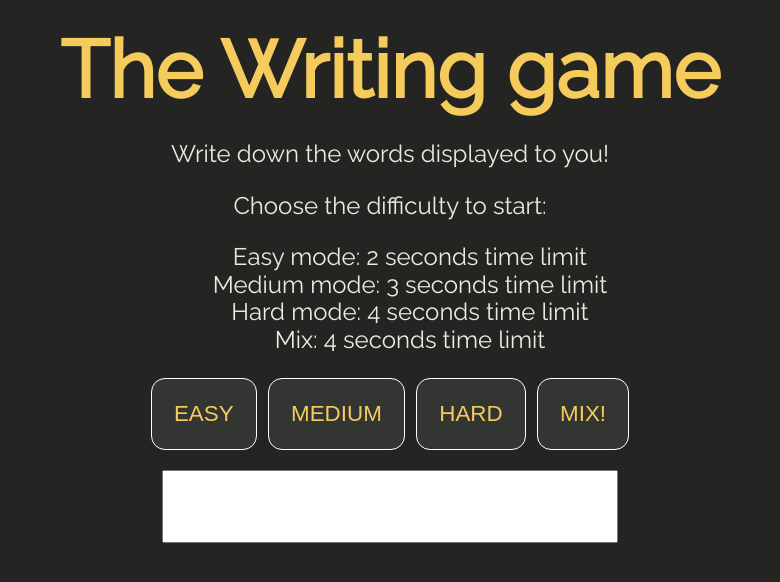
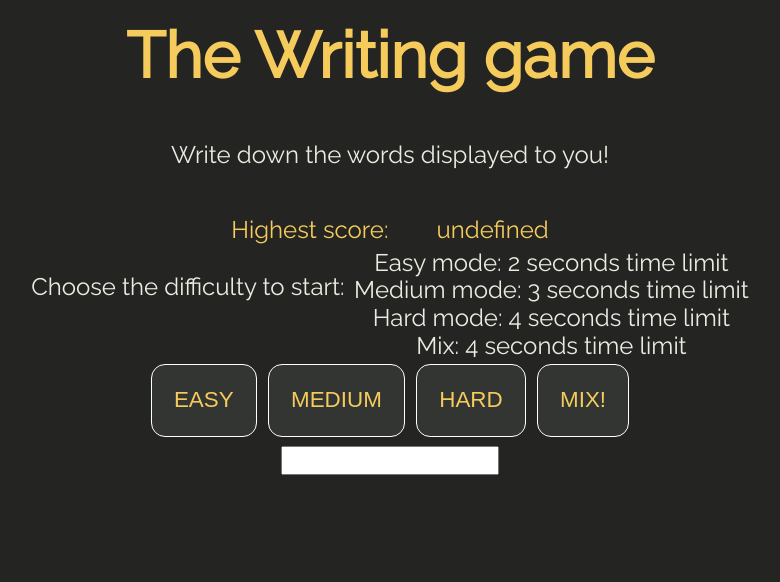
Before and after one commit to EGYOMREY/The-Writing-Game, a website: page index.html in a window 1280 px wide. Shown: the whole page, without its empty margins (250-1030 px from the left). Drawn offline with Linux system fonts and the light colour scheme.

Commit message:
- Modify the styling, add mediaqueries, add div to display the High Score

```diff
--- a/css/main.css
+++ b/css/main.css
@@ -1,40 +1,49 @@
 html {
     font-family: sans-serif;
-  line-height: 1.15; /* 2 */
-  -ms-text-size-adjust: 100%; /* 3 */
-  -webkit-text-size-adjust: 100%; /* 3 */
+    line-height: 1.15;
+    /* 2 */
+    -ms-text-size-adjust: 100%;
+    /* 3 */
+    -webkit-text-size-adjust: 100%;
+    /* 3 */
 }
 
-body{
+body {
     margin: 0;
     padding: 0;
     background-color: #242423;
     color: #E8EDDF;
-	font-size: 1.5rem;
+    font-size: 1.1rem;
     font-family: 'Raleway';
     text-align: center;
-
 }
 
-ul{
-	list-style: none;
+p {
+	padding: 0.2em;
 }
 
-.header{
-	color: #F5CB5C;
-	font-size: 2.5rem;
-
+ul {
+    list-style: none;
+    padding: 0.2em;
+    margin: 0;
 }
 
-.header h1{
-	margin: 0.3em ;
+
+
+.header h1 {
     padding: 0;
+    color: #F5CB5C;
+    font-size: 2rem;
 }
-.btn{
+
+.header p{
+	padding: 1em;
+}
+
+.btn {
     border: none;
     color: #E8EDDF;
     background-color: #333533;
-
     font-size: 1.4rem;
     padding: 1em;
     cursor: pointer;
@@ -42,18 +51,53 @@ ul{
     color: #F5CB5C;
     text-transform: uppercase;
     border-radius: 14px;
-	border:  1px solid white;
-
+    border: 1px solid white;
 }
 
-.btn:hover{
+.btn:hover {
     color: #F5CB5C;
     background-color: #242423;
-
 }
 
-#input{
-	padding: 0.5em;
-	 font-size: 2rem;
+#input {
+    padding: 0.2em;
+    font-size: 1rem;
     margin: 0.6em;
 }
+
+.scoreDiv {
+    display: inline-block;
+    display: flex;
+    justify-content: center;
+    color: #F5CB5C;
+}
+
+.scoreDiv p {
+    margin: 0;
+    padding: 0 1em;
+}
+
+.choices-block {
+    display: flex;
+    flex-direction: column;
+}
+
+@media screen and (min-width: 780px) {
+
+    body {
+        font-size: 1.5rem;
+    }
+
+    .header h1 {
+        margin: 0.3em;
+        padding: 0;
+        color: #F5CB5C;
+        font-size: 4rem;
+    }
+
+
+    .choices-block {
+        flex-direction: row;
+        justify-content: center;
+    }
+}
--- a/index.html
+++ b/index.html
@@ -16,16 +16,24 @@
     <![endif]-->
     <header class="header">
       <h1> The Writing game</h1>
+      <p>Write down the words displayed to you!</p>
     </header>
     <main>
-      <p>Write down the words displayed to you!</p>
-      <p>Choose the difficulty to start:</p>
+
+
+      <div class="scoreDiv">
+        <p>Highest score:</p>
+        <p id="showScore"></p>
+      </div>
+      <div class="choices-block">
+        <p>Choose the difficulty to start:</p>
       <ul>
         <li>Easy mode: 2 seconds time limit</li>
         <li>Medium mode: 3 seconds time limit</li>
         <li>Hard mode: 4 seconds time limit</li>
         <li>Mix: 4 seconds time limit</li>
       </ul>
+      </div>
       <button id="easyMode" class="btn" onclick="beginGame(event)">Easy</button>
       <button id="mediumMode" class="btn" onclick="beginGame(event)">Medium</button>
       <button id="hardMode" class="btn" onclick="beginGame(event)">Hard</button>
```
Lines whose indentation alone changed are shown as unchanged.
